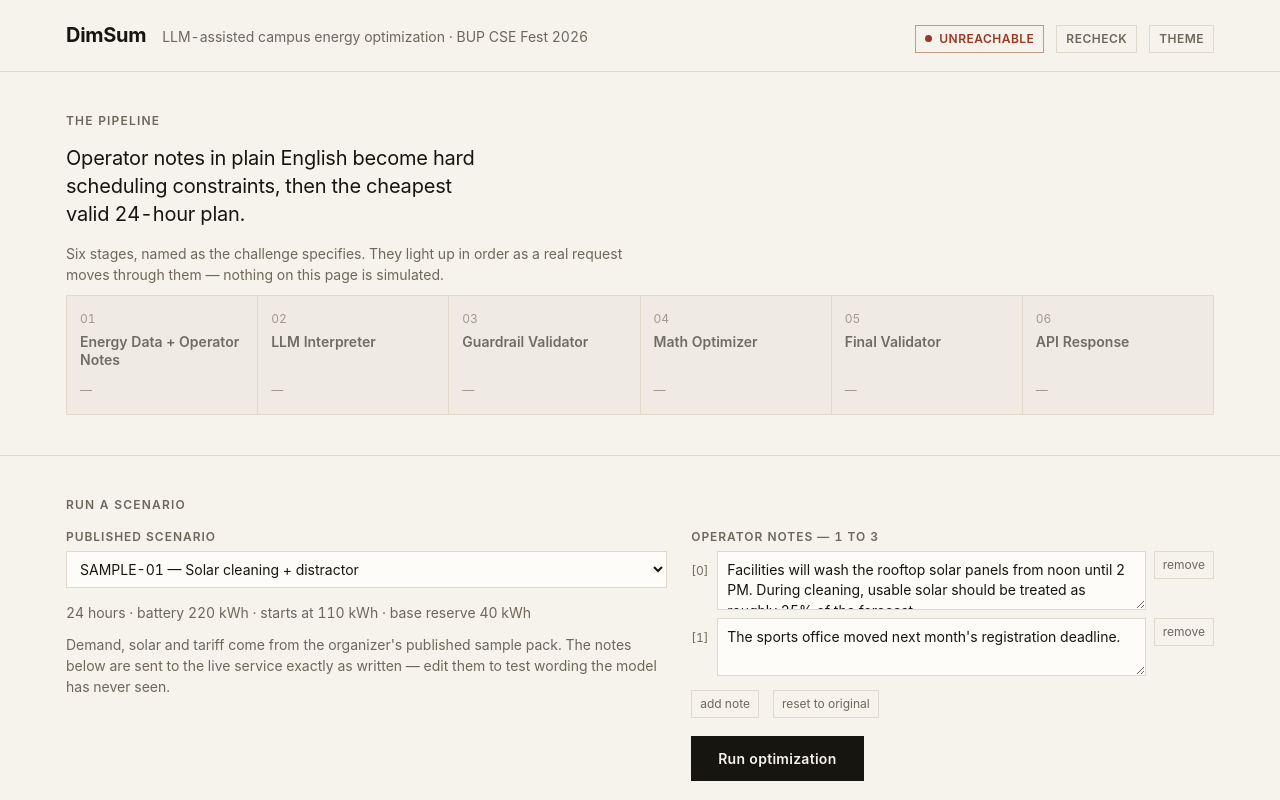
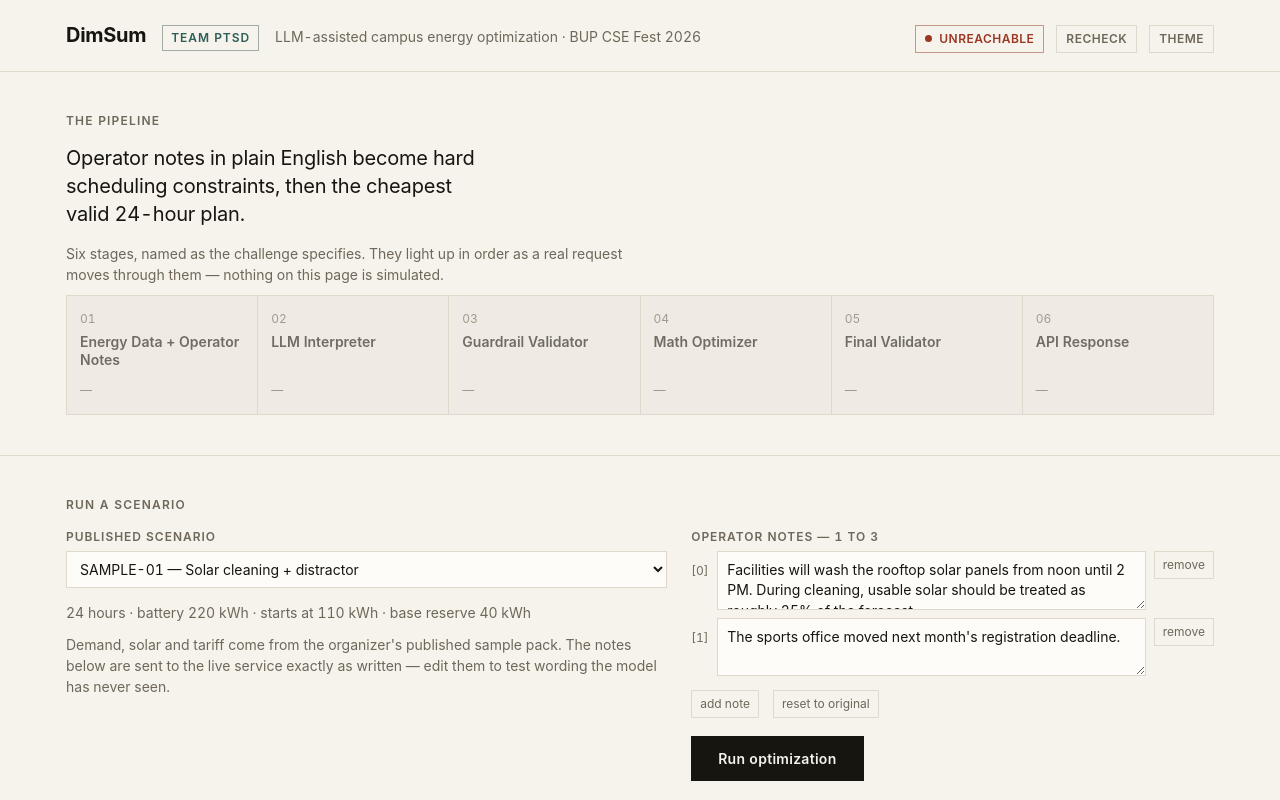
Before and after one commit to SamisDone/DimSum-BUP-CSE-Fest-Preli-Team-PTSD, a website: page web/index.html in a window 1280 px wide. Shown: the top 800 px of the page. Drawn offline with Linux system fonts and the light colour scheme; files that its build step writes are made by us from their sources; no server answers; files whose address does not match are found by name.

Commit message:
Credit Team PTSD in the console
The masthead named the service but never the team. Adds the credit beside
the wordmark and in the footer, styled to match the existing badges so it
reads as authorship rather than another status chip.

```diff
--- a/web/index.html
+++ b/web/index.html
@@ -18,6 +18,7 @@
     <header class="masthead">
       <div class="wrap">
         <span class="wordmark">DimSum</span>
+        <span class="team">Team PTSD</span>
         <span class="tagline">LLM-assisted campus energy optimization · BUP CSE Fest 2026</span>
         <div class="masthead-tools">
           <span class="badge" id="health" data-state="wait">
@@ -273,8 +274,8 @@ GET  /api-info          → service description</pre
     <footer>
       <div class="wrap">
         <p>
-          <strong>DimSum</strong> — GridWise Smart Campus Energy Optimization, BUP CSE Fest 2026
-          online preliminary.
+          <strong>DimSum</strong> by <strong>Team PTSD</strong> — GridWise Smart Campus Energy
+          Optimization, BUP CSE Fest 2026 online preliminary.
         </p>
         <p>
           Every figure on this page comes from a live call to this service. Scenario inputs and
--- a/web/styles.css
+++ b/web/styles.css
@@ -170,6 +170,19 @@ button {
   font-size: var(--f-lg);
   font-weight: 650;
   letter-spacing: -0.015em;
+}
+
+/* Sits with the wordmark, not the tagline: the team is an author credit, not
+   a description of the service. Muted so it never competes with "DimSum". */
+.team {
+  font-size: var(--f-xs);
+  font-weight: 600;
+  letter-spacing: 0.08em;
+  text-transform: uppercase;
+  color: var(--grid);
+  border: 1px solid color-mix(in srgb, var(--grid) 35%, var(--rule));
+  padding: 3px 8px;
+  white-space: nowrap;
 }
 
 .tagline {
```
